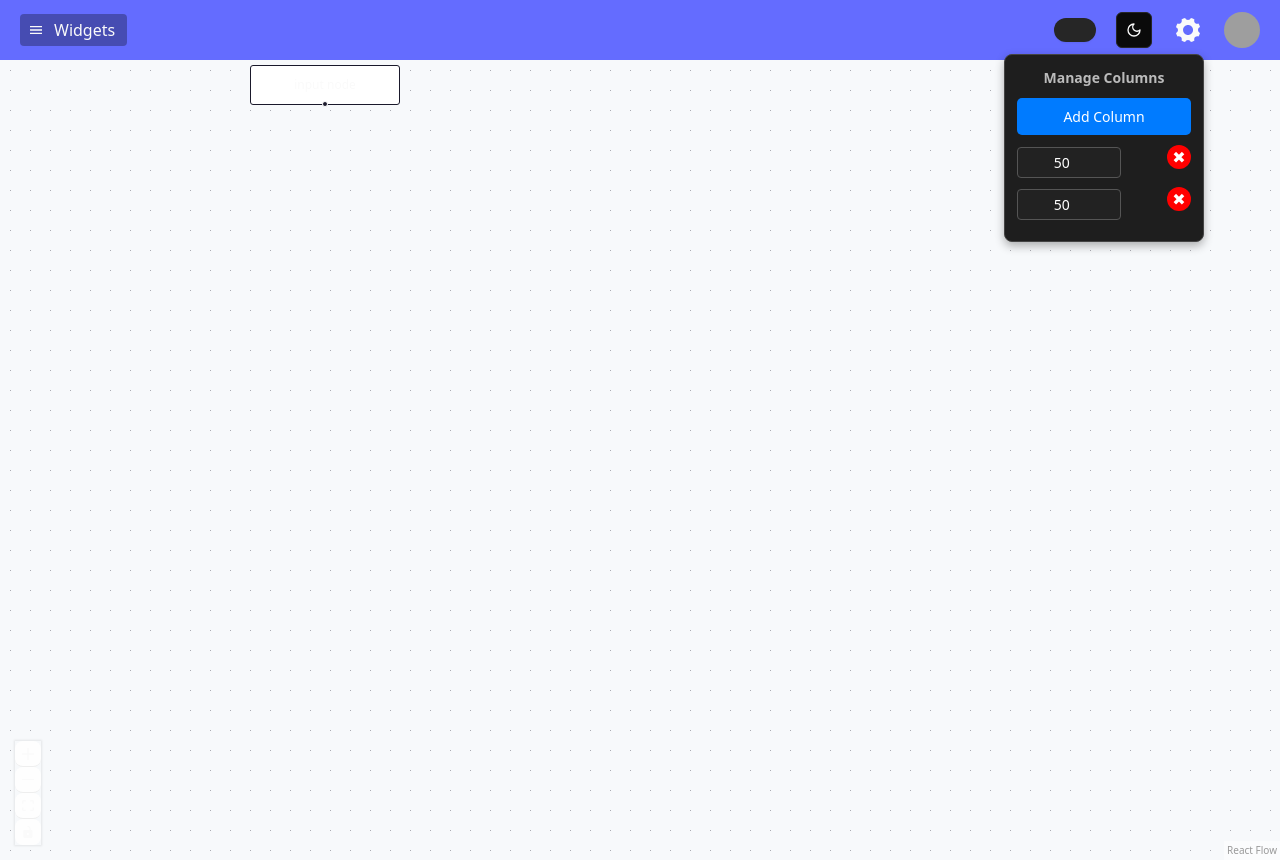
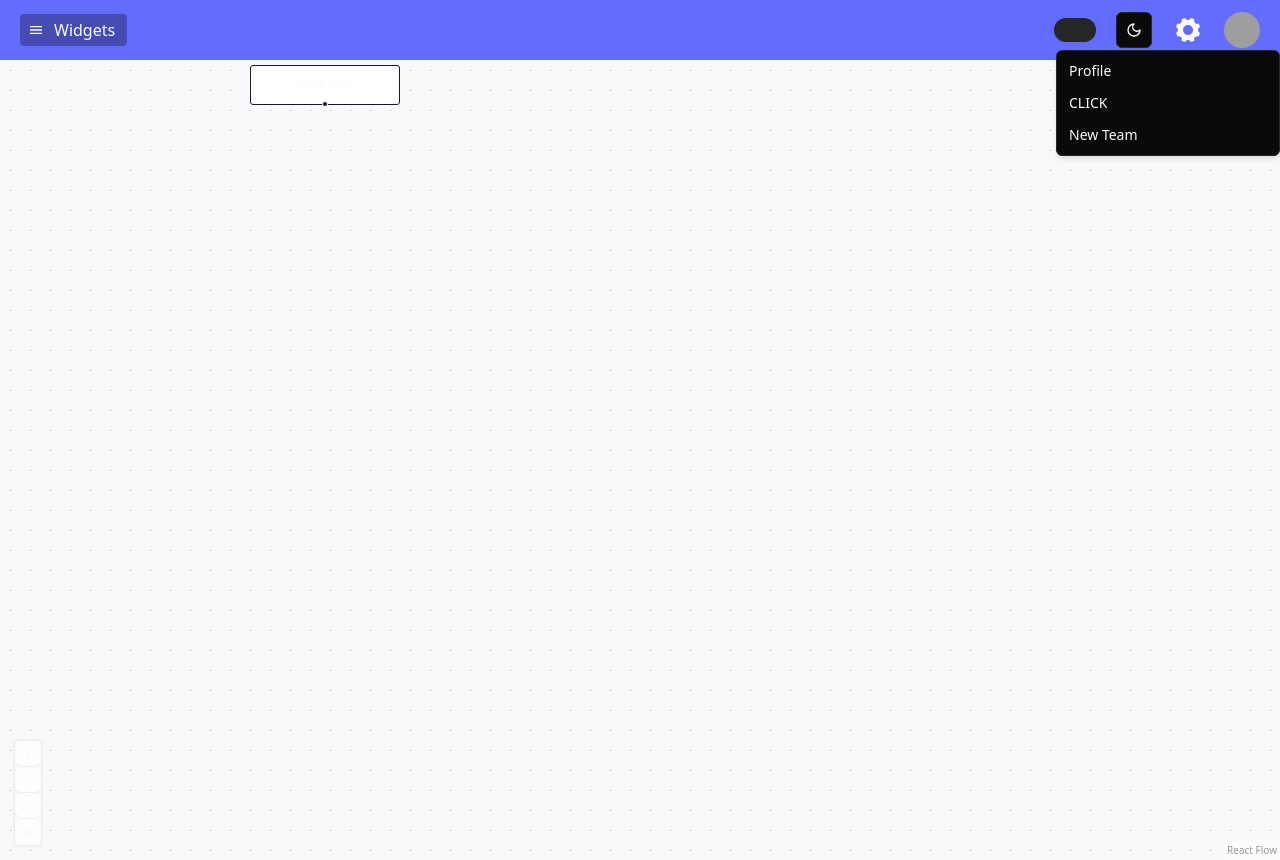
Before and after one commit to NFilin10/dashify_frontend, a React (Vite) app: page / in a window 1280 px wide. Both pictures are taken after a click on the icon 1188 px from the left and 30 px from the top of the page. Built offline with nearby package versions, Linux system fonts and the light colour scheme; grey boxes are pictures that could not be loaded.

Commit message:
dropdown for column management added

```diff
--- a/src/components/common/Navbar/Navbar.jsx
+++ b/src/components/common/Navbar/Navbar.jsx
@@ -1,15 +1,31 @@
-import { useState } from "react";
+import { useState, useEffect, useRef } from "react";
 import Styles from "./Navbar.module.css";
 import { IoIosSettings } from "react-icons/io";
 import { Avatar, AvatarFallback, AvatarImage } from "@/components/ui/avatar";
 import { ModeToggle } from "@/components/ui/mode-toggle.jsx";
 import { IoMenuSharp } from "react-icons/io5";
 import { Switch } from "@/components/ui/switch";
+import {
+    DropdownMenu,
+    DropdownMenuContent,
+    DropdownMenuGroup,
+    DropdownMenuItem,
+    DropdownMenuTrigger,
+} from "@/components/ui/dropdown-menu";
 
 function Navbar({ toggleSidebar, isSwitchOn, setIsSwitchOn, columns, setColumns }) {
     const [showDropdown, setShowDropdown] = useState(false);
+    const dropdownRef = useRef(null);
 
-    const toggleDropdown = () => setShowDropdown(!showDropdown);
+    useEffect(() => {
+        function handleClickOutside(event) {
+            if (dropdownRef.current && !dropdownRef.current.contains(event.target)) {
+                setShowDropdown(false);
+            }
+        }
+        document.addEventListener("mousedown", handleClickOutside);
+        return () => document.removeEventListener("mousedown", handleClickOutside);
+    }, []);
 
     const addColumn = () => {
         if (columns.length < 5) {
@@ -28,8 +44,7 @@ function Navbar({ toggleSidebar, isSwitchOn, setIsSwitchOn, columns, setColumns
         let totalWidth = columns.reduce((sum, col, i) => (i === index ? sum : sum + col.width), 0);
         let newWidth = Math.max(10, Math.min(100 - totalWidth, Number(value)));
 
-        let updatedColumns = columns.map((col, i) => (i === index ? { ...col, width: newWidth } : col));
-        setColumns(updatedColumns);
+        setColumns(columns.map((col, i) => (i === index ? { ...col, width: newWidth } : col)));
     };
 
     return (
@@ -42,8 +57,22 @@ function Navbar({ toggleSidebar, isSwitchOn, setIsSwitchOn, columns, setColumns
             <div className={Styles.profileBtn}>
                 <Switch checked={isSwitchOn} onCheckedChange={setIsSwitchOn} />
                 <ModeToggle />
-                <div style={{ position: "relative" }}>
-                    <IoIosSettings style={{ fontSize: "2rem", cursor: "pointer" }} onClick={toggleDropdown} />
+                <div style={{ position: "relative" }} ref={dropdownRef}>
+                    <DropdownMenu>
+                        <DropdownMenuTrigger asChild>
+                            <IoIosSettings style={{ fontSize: "2rem", cursor: "pointer" }} />
+                        </DropdownMenuTrigger>
+                        <DropdownMenuContent className="w-56">
+                            <DropdownMenuGroup>
+                                <DropdownMenuItem>Profile</DropdownMenuItem>
+                                <DropdownMenuItem onClick={() => setShowDropdown(true)}>
+                                    CLICK
+                                </DropdownMenuItem>
+                                <DropdownMenuItem>New Team</DropdownMenuItem>
+                            </DropdownMenuGroup>
+                        </DropdownMenuContent>
+                    </DropdownMenu>
+
                     {showDropdown && (
                         <div className={Styles.dropdown}>
                             <p>Manage Columns</p>
--- a/src/components/common/Navbar/Navbar.module.css
+++ b/src/components/common/Navbar/Navbar.module.css
@@ -32,7 +32,7 @@
 /* Dropdown Container */
 .dropdown {
     position: absolute;
-    top: 2.5rem;
+    /*top: 2rem;*/
     right: 0;
     background: #1e1e1e;
     border: 1px solid #444;
@@ -42,6 +42,7 @@
     width: 200px;
     z-index: 100;
     color: white;
+    height: 400px;
 }
 
 /* Dropdown Header */
```
